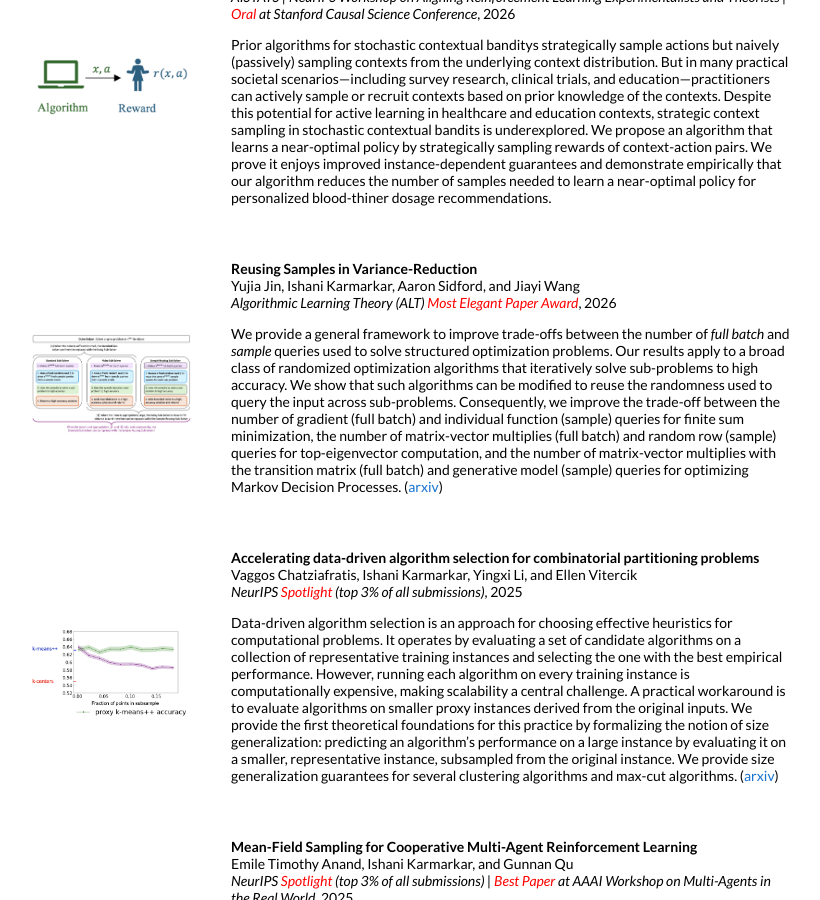
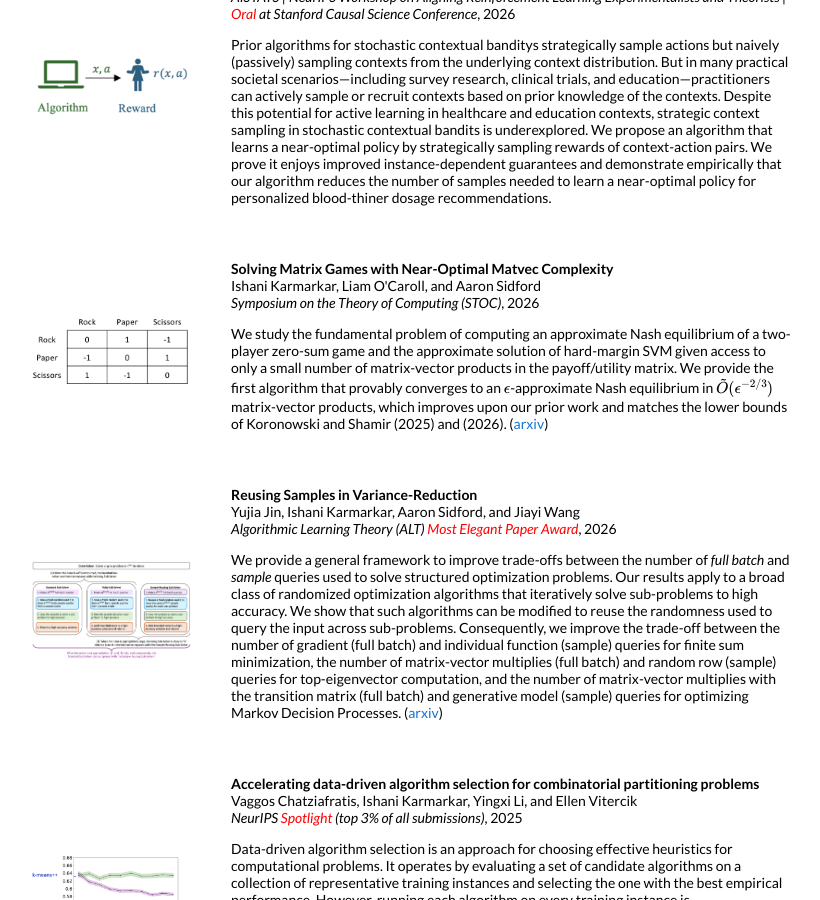
Before and after one commit to ishanikarmarkar/ishanikarmarkar.github.io, a Jekyll site: the page built from _posts/2025-10-01-sclb.markdown, in a window 1280 px wide and 900 px high, scrolled down 522 px. Shown: the whole window, without its empty margins (229-1049 px from the left). Built offline with Jekyll 4.4.1, drawn with Linux system fonts in a browser that asks for light colours; our own code applies the rules of GitHub Pages for plain Markdown files.

Commit message:
Revise post on near-optimal matvec complexity
Updated the title, date, and venue of the post. Revised the content to clarify the focus on Nash equilibrium and SVM solutions.

```diff
--- a/_posts/2026-01-06-evenfewer.markdown
+++ b/_posts/2026-01-06-evenfewer.markdown
@@ -1,14 +1,12 @@
-<!-- ---
+---
 layout: post
-title:  "Near-Optimal Matvec Complexity for Matrix Games"
+title:  "Solving Matrix Games with Near-Optimal Matvec Complexity"
 image: images/rps.png
-date: 2026-07-02
+date: 2026-01-01
 categories: research
 course: ""
-venue: "Under Review"
+venue: "Symposium on the Theory of Computing (STOC)"
 authors: "Ishani Karmarkar, Liam O'Caroll, and Aaron Sidford"
 subtitle:
 ---
-We study the problem of computing an $\epsilon$-approximate saddle point of $\ell_2$-$\ell_1$ (perceptron) and $\ell_1$-$\ell_1$ (zero-sum) matrix games given access to only a small number of matrix-vector products. We provide an algorithm that provably converges to an $\epsilon$-approximate Nash equilibrium in $\tilde{O}(\epsilon^{-2/3})$ matrix-vector products. This improves upon our prior work, and our results match the (recently improved) lower bounds of Kornowski and Shamir (up to polylogarithmic factors). (<a href="https://arxiv.org/abs/2601.02347">arxiv</a>)
-
- -->
+We study the fundamental problem of computing an approximate Nash equilibrium of a two-player zero-sum game and the approximate solution of hard-margin SVM given access to only a small number of matrix-vector products in the payoff/utility matrix. We provide the first algorithm that provably converges to an $\epsilon$-approximate Nash equilibrium in $\tilde{O}(\epsilon^{-2/3})$ matrix-vector products, which improves upon our prior work and matches the lower bounds of Koronowski and Shamir (2025) and (2026). (<a href="https://arxiv.org/abs/2601.02347">arxiv</a>)
```
